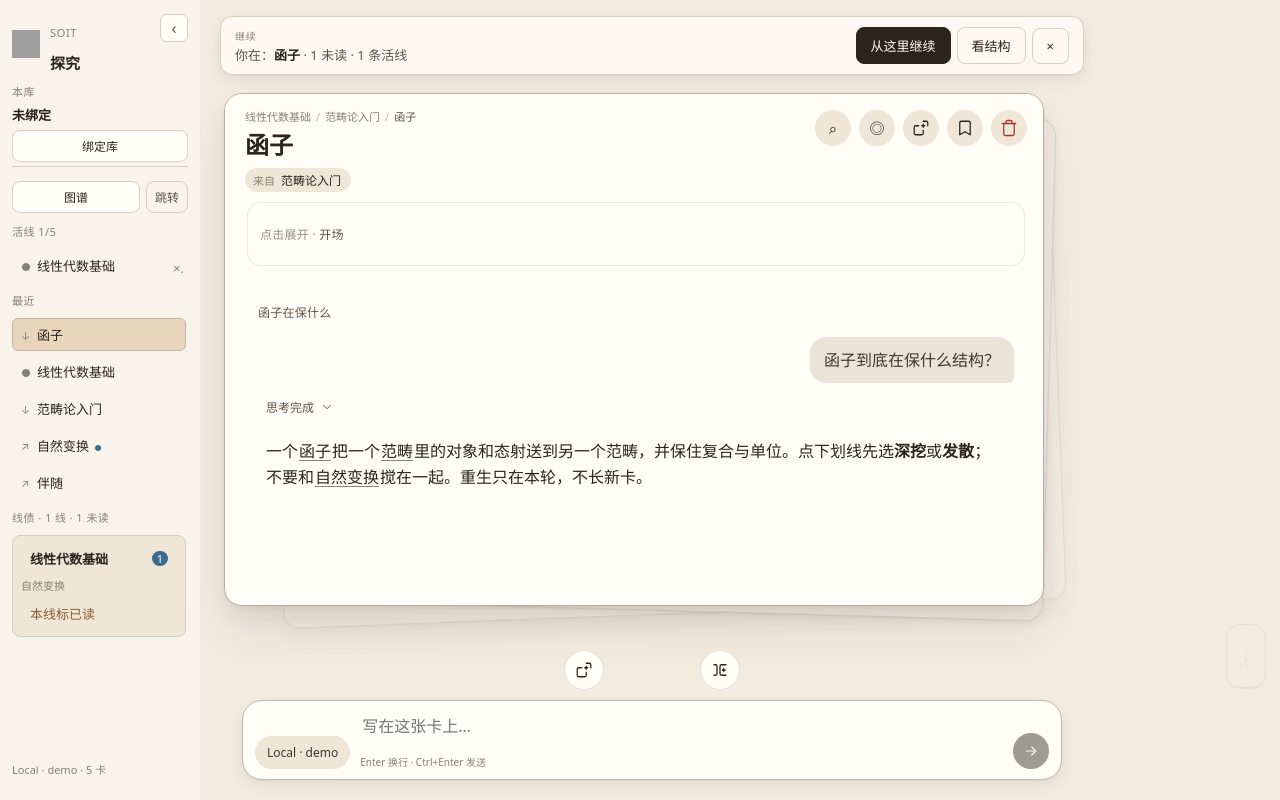
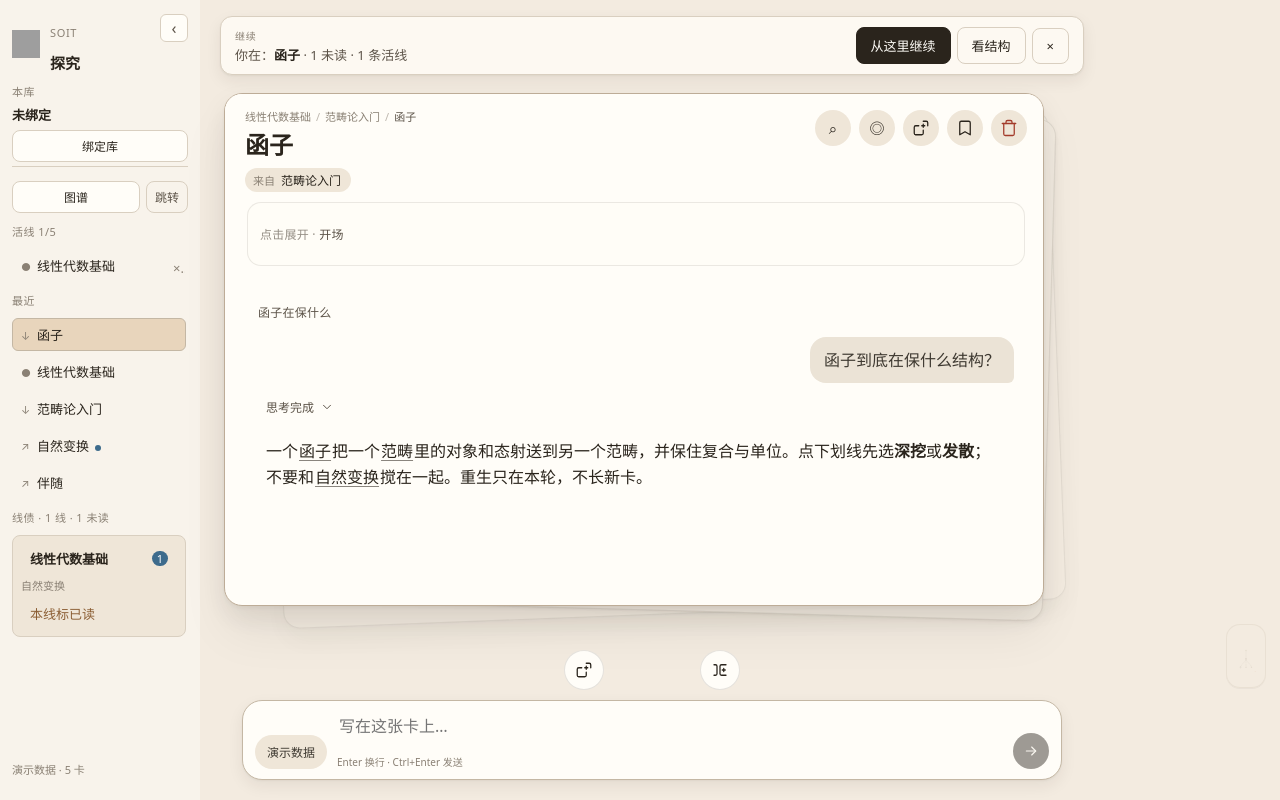
Before and after one commit to Retr0-rgb-lab/Soit, a React (Vite) app: page / in a window 1280 px wide. Built offline with nearby package versions, Linux system fonts and the light colour scheme; grey boxes are pictures that could not be loaded.

Commit message:
docs(shell): (plan-f) naming fence + live attention

```diff
--- a/src/components/card/Composer.tsx
+++ b/src/components/card/Composer.tsx
@@ -1,4 +1,6 @@
 import { useEffect, useRef } from "react";
+import { useWorkspace } from "../../state/workspaceStore";
+import type { SnapshotSource } from "../../types";
 import { IconSend } from "./icons";
 
 interface Props {
@@ -10,6 +12,14 @@ interface Props {
   disabled?: boolean;
 }
 
+/** Workspace-source chip only — no ChatPort / model plumbing yet. */
+function sourceChipLabel(source: SnapshotSource | null): string {
+  if (source === "demo") return "演示数据";
+  if (source === "empty") return "本库 · 空";
+  if (source === "universe") return "本库";
+  return "未绑定";
+}
+
 export default function Composer({
   draft,
   quote,
@@ -19,6 +29,7 @@ export default function Composer({
   disabled,
 }: Props) {
   const taRef = useRef<HTMLTextAreaElement>(null);
+  const source = useWorkspace((s) => s.source);
 
   useEffect(() => {
     const el = taRef.current;
@@ -29,8 +40,12 @@ export default function Composer({
 
   return (
     <div className="ic-dock">
-      <button type="button" className="model" data-tip="BYOK / 本地模型">
-        Local · demo
+      <button
+        type="button"
+        className="model"
+        data-tip="工作区来源（模型接入未接 ChatPort）"
+      >
+        {sourceChipLabel(source)}
       </button>
       <div className="fields">
         <div className={`ic-quote-chip${quote ? " on" : ""}`}>
--- a/src/components/shell/LeftRail.tsx
+++ b/src/components/shell/LeftRail.tsx
@@ -97,7 +97,7 @@ export default function LeftRail({ collapsed = false, onToggleCollapse }: Props)
     try {
       const res = await openUniverse(trimmed);
       if (!res.ok || !res.snapshot) {
-        setVaultError(res.error ?? "打开宇宙失败");
+        setVaultError(res.error ?? "打开本库失败");
         return;
       }
       setVaultPath(res.path);
@@ -262,8 +262,8 @@ export default function LeftRail({ collapsed = false, onToggleCollapse }: Props)
                     <button
                       type="button"
                       className="rail-mini"
-                      title="停养"
-                      aria-label={`停养 ${n.title}`}
+                      title="移出活线（注意力，不改探究状态）"
+                      aria-label={`移出活线 ${n.title}`}
                       onClick={() => unpinLive(n.id)}
                     >
                       ×
@@ -298,8 +298,8 @@ export default function LeftRail({ collapsed = false, onToggleCollapse }: Props)
                       <button
                         type="button"
                         className="rail-mini"
-                        title="钉为活线"
-                        aria-label={`钉活 ${n.title}`}
+                        title="钉入活线（注意力集合）"
+                        aria-label={`钉入活线 ${n.title}`}
                         onClick={() => pinLive(n.id)}
                       >
                         +
@@ -357,11 +357,11 @@ export default function LeftRail({ collapsed = false, onToggleCollapse }: Props)
 
           <p className="rail-foot-meta">
             {source === "demo"
-              ? "Local · demo"
+              ? "演示数据"
               : source === "empty"
                 ? "本库 · 空"
                 : source === "universe"
-                  ? "本库 · 宇宙"
+                  ? "本库"
                   : (source ?? "—")}
             {" · "}
             {nodes.length} 卡
--- a/src/components/shell/LocusPeek.tsx
+++ b/src/components/shell/LocusPeek.tsx
@@ -11,7 +11,7 @@ type Props = {
   onExpandMap: () => void;
 };
 
-/** Local neighborhood sketch — capped cone, not full universe. */
+/** Local neighborhood sketch — capped cone tree projection, not a full-graph editor. */
 export default function LocusPeek({ onExpandMap }: Props) {
   const nodes = useWorkspace((s) => s.nodes);
   const focusId = useWorkspace((s) => s.focusId);
--- a/src/components/shell/MapStage.tsx
+++ b/src/components/shell/MapStage.tsx
@@ -28,7 +28,8 @@ const SCOPE_LABEL: Record<MapScopeMode, string> = {
   working: "工作集",
   cone: "焦点锥",
   growth: "本次生长",
-  atlas: "总览",
+  /** Tree projection / structure overview — not an editable “思维宇宙”. */
+  atlas: "结构总览",
 };
 
 const SCOPES: MapScopeMode[] = ["working", "cone", "growth", "atlas"];
@@ -193,6 +194,9 @@ export default function MapStage({ onClose }: Props) {
           </h2>
           <p className="shell-meta">
             {unread > 0 ? `${unread} 未读 · ` : ""}
+            {mapScopeMode === "atlas"
+              ? "探究树投影 · 非可编辑空间 · "
+              : ""}
             拖拽平移 · 滚轮缩放 · F 跟焦 · 0 全览 · ↑↓ 浏览 · Enter 打开
           </p>
           <div className="map-scope-tabs" role="tablist" aria-label="图谱范围">
@@ -253,8 +257,12 @@ export default function MapStage({ onClose }: Props) {
       </header>
 
       {import.meta.env.DEV && (
-        <div className="map-dev-stress" aria-label="压测种子">
-          <span className="shell-label">DEV 压测</span>
+        <div
+          className="map-dev-stress"
+          aria-label="开发压测种子（仅 DEV，会替换当前图）"
+          title="仅开发环境：注入压测树以验证 LOD / 聚合，非产品功能"
+        >
+          <span className="shell-label">DEV 压测 · 替换当前图</span>
           <button type="button" onClick={() => loadSnapshot(stressFan(80))}>
             fan80
           </button>
```
Also changed, not shown: 3 other files (tests, documents, lock files or other folders).
